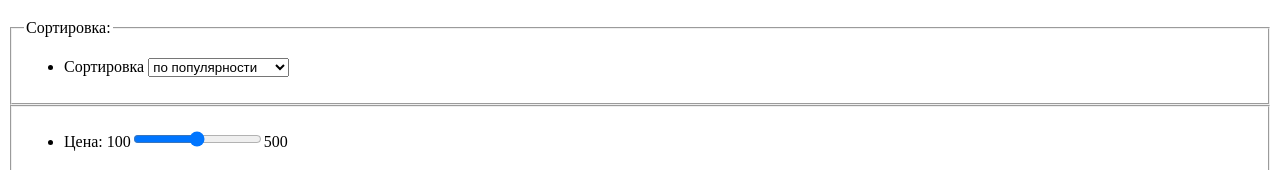
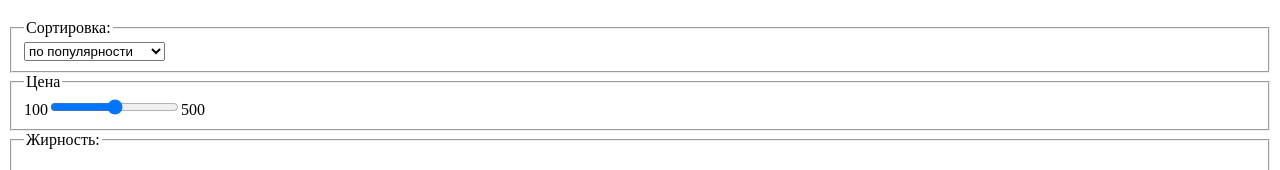
Before and after one commit to FOX521/1396951-gllacy-28, a plain HTML site: page catalog.html in a window 1280 px wide. Shown: the part 729-899 px from the top of the page. Drawn offline with Linux system fonts and the light colour scheme.

Commit message:
Поправил формы
Удалил не нужные списки у 2 форм. Скрыл лэйбл при помощи класса hidden

```diff
--- a/catalog.html
+++ b/catalog.html
@@ -29,14 +29,14 @@
       </nav>
       <a href="#" >Поиск</a>
       <div>
-        <label for="search" hidden="hidden"></label>
+        <label class="visually-hidden" for="search" hidden="hidden">Поиск</label>
           <input type="search" id="search" name="search" placeholder="Поиск">
       </div>
       <a href="#">Вход</a>
       <div>
         <form action="https://echo.htmlacademy.ru">
           <p>
-            <label for="login-e-mail" hidden="hidden">Логин</label>
+            <label class="visually-hidden" for="login-e-mail" hidden="hidden">Логин</label>
             <input type="email" id="login-e-mail" name="login-e-mail" placeholder="e-mail@example.ru">
           </p>
           <p>
@@ -100,28 +100,19 @@
         <form action="https://echo.htmlacademy.ru" method="get">
           <fieldset>
             <legend>Сортировка:</legend>
-            <ul>
-              <li>
-                <label for="select">
-                  Сортировка
+                <label for="select" hidden="hidden">Сортировка</label>
                   <select type="select"  id="select" name="sort">
                     <option value="most_popular">по популярности</option>
                     <option value="cheap">сначала недорогие</option>
                     <option value="expensive">сначала дорогие</option>
                     <option value="in_fat">по жирности</option>
                   </select>
-                </label>
-              </li>
-            </ul>
           </fieldset>
           <fieldset>
-            <ul>
-              <li>
-                <label for="pricechoice">Цена:</label>
+            <legend>Цена</legend>
+                <label for="pricechoice" hidden="hidden">Цена:</label>
                 100<input type="range" min="100" max="500" step="100" id="pricechoice"
                   name="pricechoice">500
-              </li>
-            </ul>
           </fieldset>
           <fieldset>
             <legend>Жирность:</legend>
```
Also changed, not shown: index.html (+1 -1 lines), img/image-slader(1).jpg (deleted), img/image-slader(1).png (added), img/image-slader(2).jpg (deleted), img/image-slader(2).png (added), img/image-slader(3).jpg (deleted), img/image-slader(3).png (added).
